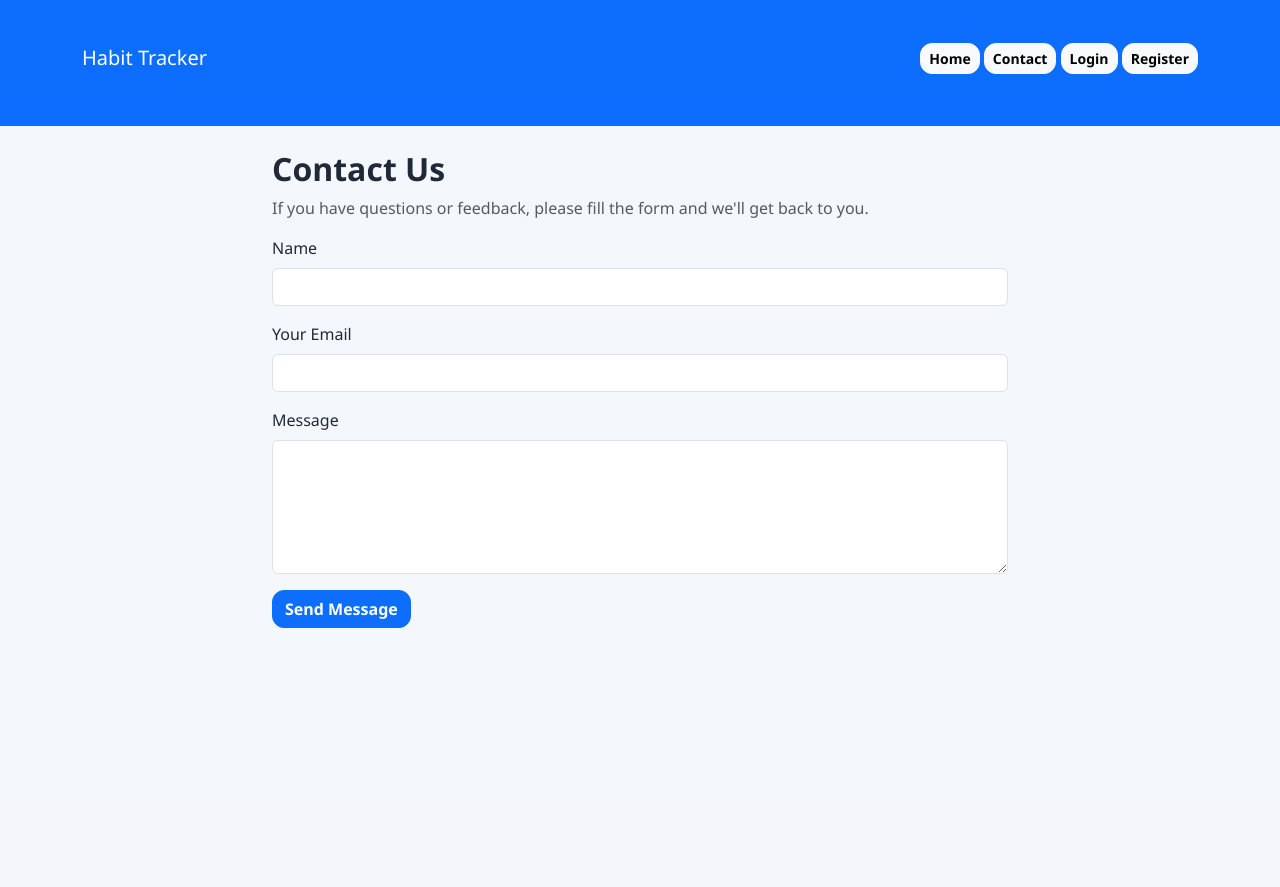
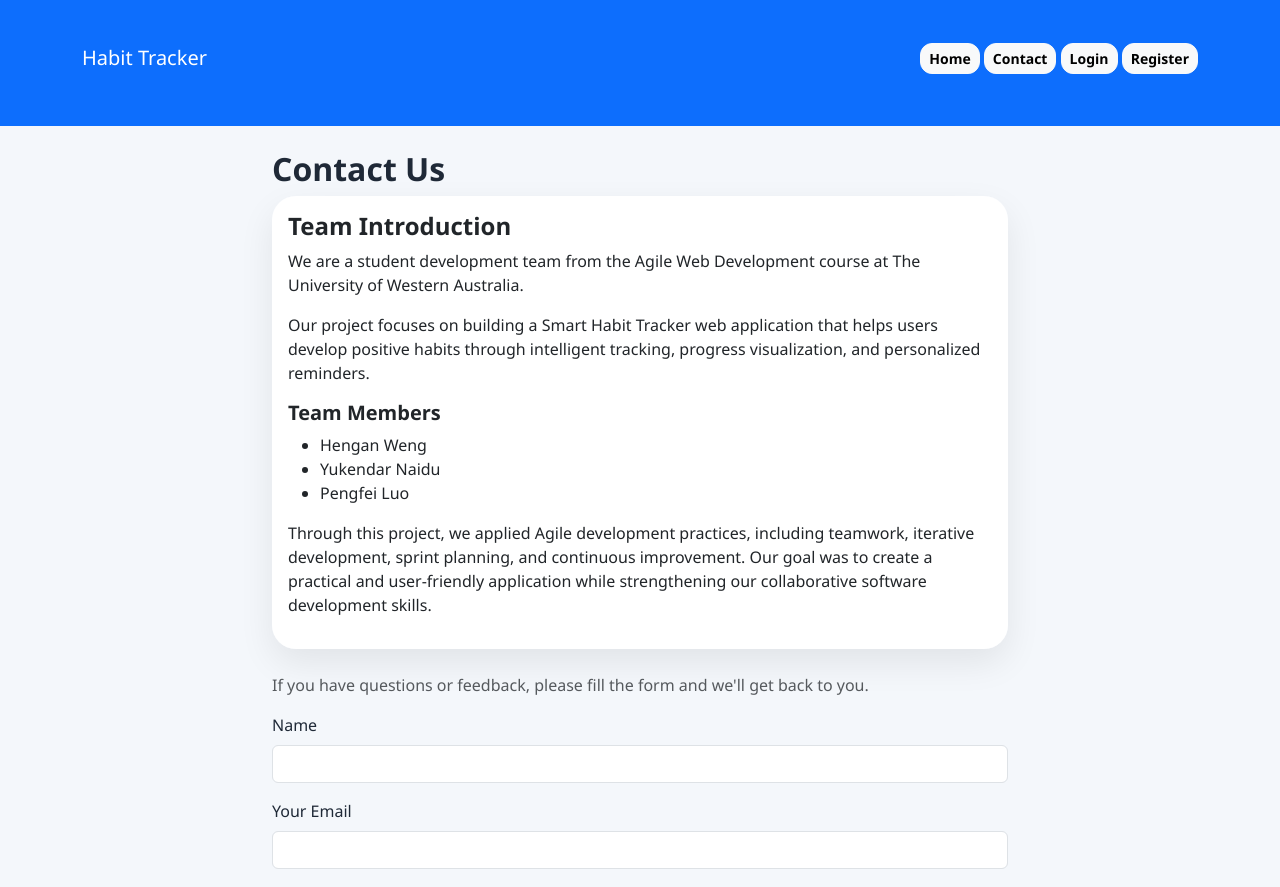
Before and after one commit to wenghengan-source/Agile-Web-Development-Project, a Flask app: page /contact in a window 1280 px wide. Shown: the top 887 px of the page. Before the commit the page ends 628 px from the top, so only its background shows below. Run offline with Flask 3, Linux system fonts and the light colour scheme.

Commit message:
feat: add Contact link to all navbars and team introduction on contact page
- Add Contact button to all 7 standalone template navbars
- Add Contact link to dashboard sidebar and landing page
- Add team introduction section on contact page with team members
- Add "Contact Us" button on profile page linking to contact page

```diff
--- a/Habit-tracker/templates/active_habits.html
+++ b/Habit-tracker/templates/active_habits.html
@@ -16,6 +16,7 @@
         <a class="navbar-brand" href="/">Habit Tracker</a>
         <div>
             <a class="btn btn-light btn-sm" href="/">Home</a>
+            <a class="btn btn-light btn-sm" href="/contact">Contact</a>
             <a class="btn btn-light btn-sm" href="/dashboard">Dashboard</a>
             <a class="btn btn-light btn-sm" href="/active_habits">Active Habits</a>
             <a class="btn btn-light btn-sm" href="/calendar">Calendar</a>
--- a/Habit-tracker/templates/calendar.html
+++ b/Habit-tracker/templates/calendar.html
@@ -16,6 +16,7 @@
         <a class="navbar-brand" href="/">Habit Tracker</a>
         <div>
             <a class="btn btn-light btn-sm" href="/">Home</a>
+            <a class="btn btn-light btn-sm" href="/contact">Contact</a>
             <a class="btn btn-light btn-sm" href="/dashboard">Dashboard</a>
             <a class="btn btn-light btn-sm" href="/active_habits">Active Habits</a>
             <a class="btn btn-light btn-sm" href="/calendar">Calendar</a>
--- a/Habit-tracker/templates/contact.html
+++ b/Habit-tracker/templates/contact.html
@@ -12,6 +12,21 @@
         </div>
       {% endif %}
     {% endwith %}
+
+    <div class="card mb-4">
+      <div class="card-body">
+        <h4>Team Introduction</h4>
+        <p>We are a student development team from the Agile Web Development course at The University of Western Australia.</p>
+        <p>Our project focuses on building a Smart Habit Tracker web application that helps users develop positive habits through intelligent tracking, progress visualization, and personalized reminders.</p>
+        <h5>Team Members</h5>
+        <ul>
+          <li>Hengan Weng</li>
+          <li>Yukendar Naidu</li>
+          <li>Pengfei Luo</li>
+        </ul>
+        <p>Through this project, we applied Agile development practices, including teamwork, iterative development, sprint planning, and continuous improvement. Our goal was to create a practical and user-friendly application while strengthening our collaborative software development skills.</p>
+      </div>
+    </div>
 
     <p class="text-muted">If you have questions or feedback, please fill the form and we'll get back to you.</p>
 
--- a/Habit-tracker/templates/dashboard.html
+++ b/Habit-tracker/templates/dashboard.html
@@ -22,6 +22,7 @@
         <a href="/friends" class="sidebar-link">👥 Friends</a>
         <a href="/stats" class="sidebar-link">📊 Stats</a>
         <a href="/reward" class="sidebar-link">🏆 Rewards</a>
+        <a href="/contact" class="sidebar-link">📧 Contact</a>
         <a href="/profile" class="sidebar-link">👤 Profile</a>
         <a href="/logout" class="sidebar-link logout">🚪 Logout</a>
 
--- a/Habit-tracker/templates/edit_habit.html
+++ b/Habit-tracker/templates/edit_habit.html
@@ -16,6 +16,7 @@
         <a class="navbar-brand" href="/">Habit Tracker</a>
         <div>
             <a class="btn btn-light btn-sm" href="/">Home</a>
+            <a class="btn btn-light btn-sm" href="/contact">Contact</a>
             <a class="btn btn-light btn-sm" href="/dashboard">Dashboard</a>
             <a class="btn btn-light btn-sm" href="/active_habits">Active Habits</a>
             <a class="btn btn-light btn-sm" href="/calendar">Calendar</a>
--- a/Habit-tracker/templates/friends.html
+++ b/Habit-tracker/templates/friends.html
@@ -16,6 +16,7 @@
         <a class="navbar-brand" href="/">Habit Tracker</a>
         <div>
             <a class="btn btn-light btn-sm" href="/">Home</a>
+            <a class="btn btn-light btn-sm" href="/contact">Contact</a>
             <a class="btn btn-light btn-sm" href="/dashboard">Dashboard</a>
             <a class="btn btn-light btn-sm" href="/active_habits">Active Habits</a>
             <a class="btn btn-light btn-sm" href="/calendar">Calendar</a>
--- a/Habit-tracker/templates/index.html
+++ b/Habit-tracker/templates/index.html
@@ -18,6 +18,7 @@
         <div class="landing-nav-links">
             {% if "user_id" in session %}
                 <a href="/dashboard" class="nav-btn light">Dashboard</a>
+                <a href="/contact" class="nav-btn outline">Contact</a>
                 <a href="/stats" class="nav-btn outline">Stats</a>
                 <a href="/profile" class="nav-btn outline">Profile</a>
                 <a href="/reward" class="nav-btn outline">Rewards</a>
--- a/Habit-tracker/templates/new_habit.html
+++ b/Habit-tracker/templates/new_habit.html
@@ -16,6 +16,7 @@
         <a class="navbar-brand" href="/">Habit Tracker</a>
         <div>
             <a class="btn btn-light btn-sm" href="/">Home</a>
+            <a class="btn btn-light btn-sm" href="/contact">Contact</a>
             <a class="btn btn-light btn-sm" href="/dashboard">Dashboard</a>
             <a class="btn btn-light btn-sm" href="/active_habits">Active Habits</a>
             <a class="btn btn-light btn-sm" href="/calendar">Calendar</a>
--- a/Habit-tracker/templates/profile.html
+++ b/Habit-tracker/templates/profile.html
@@ -16,6 +16,7 @@
         <a class="navbar-brand" href="/">Habit Tracker</a>
         <div>
             <a class="btn btn-light btn-sm" href="/">Home</a>
+            <a class="btn btn-light btn-sm" href="/contact">Contact</a>
             <a class="btn btn-light btn-sm" href="/dashboard">Dashboard</a>
             <a class="btn btn-light btn-sm" href="/active_habits">Active Habits</a>
             <a class="btn btn-light btn-sm" href="/calendar">Calendar</a>
@@ -42,6 +43,7 @@
         </div>
 
         <a href="/dashboard" class="btn btn-light">Back to Dashboard</a>
+        <a href="/contact" class="btn btn-outline-light">Contact Us</a>
     </div>
 
     <div class="profile-grid mt-4">
--- a/Habit-tracker/templates/stats.html
+++ b/Habit-tracker/templates/stats.html
@@ -16,6 +16,7 @@
         <a class="navbar-brand" href="/">Habit Tracker</a>
         <div>
             <a class="btn btn-light btn-sm" href="/">Home</a>
+            <a class="btn btn-light btn-sm" href="/contact">Contact</a>
             <a class="btn btn-light btn-sm" href="/dashboard">Dashboard</a>
             <a class="btn btn-light btn-sm" href="/active_habits">Active Habits</a>
             <a class="btn btn-light btn-sm" href="/calendar">Calendar</a>
```
